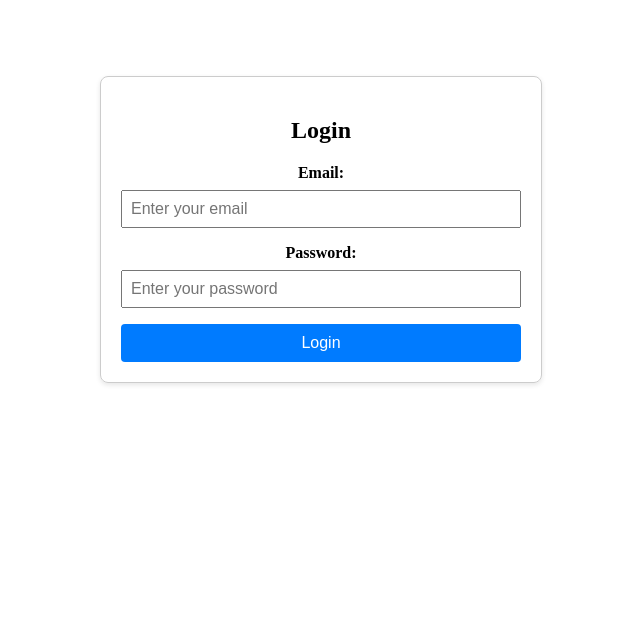
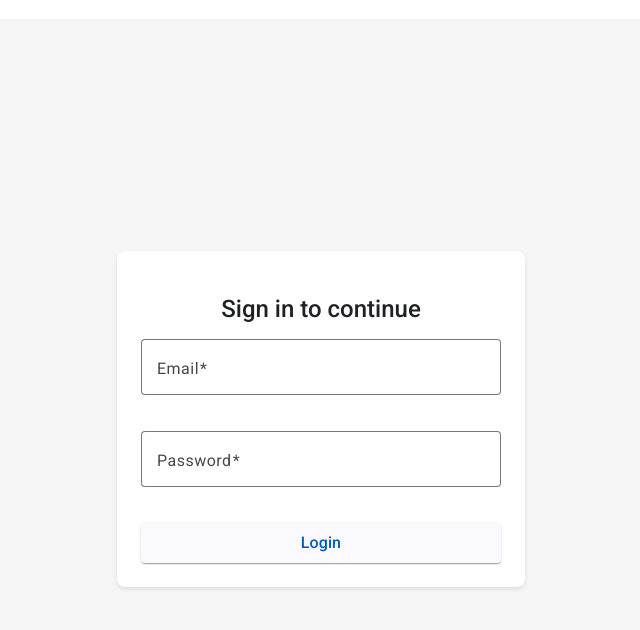
Before and after one commit to risyyz/ABCD, an Angular app in the folder abcd.client/: page /auth/login in a window 1280 px wide. Shown: the top 630 px of the page, without its empty margins (319-959 px from the left). Built offline with nearby package versions, Linux system fonts and the light colour scheme.

Commit message:
#9 style the login screen

```diff
--- a/abcd.client/src/app/auth/login/login.component.css
+++ b/abcd.client/src/app/auth/login/login.component.css
@@ -1,38 +1,81 @@
+/* Center the login container */
 .login-container {
-  max-width: 400px;
-  margin: 50px auto;
-  padding: 20px;
-  border: 1px solid #ccc;
-  border-radius: 8px;
-  box-shadow: 0 2px 5px rgba(0, 0, 0, 0.1);
+  display: flex;
+  justify-content: center;
+  align-items: center;
+  height: 100vh;
+  background-color: #f5f5f5;
+  font-family: 'Roboto', sans-serif;
 }
 
-form {
-  display: flex;
-  flex-direction: column;
+/* Style the card */
+.login-card {
+  width: 360px;
+  padding: 24px;
+  background: #fff;
+  border-radius: 8px;
+  box-shadow: 0 2px 4px rgba(0, 0, 0, 0.1);
+  text-align: center;
 }
 
-label {
-  margin-bottom: 8px;
-  font-weight: bold;
+/* Logo styling */
+.login-logo {
+  margin-bottom: 16px;
 }
 
-input {
-  margin-bottom: 16px;
-  padding: 8px;
-  font-size: 16px;
+/* Logo text styling */
+.logo-text {
+  font-size: 32px;
+  font-weight: bold;
+  color: #1a73e8; /* Use a color similar to Google's blue */
+  font-family: 'Roboto', sans-serif;
 }
 
-button {
+/* Title styling */
+.login-title {
+  font-size: 24px;
+  font-weight: 500;
+  margin-bottom: 16px;
+  color: #202124;
+  text-align: center;
+}
+
+.button-container {
+  display: flex;
+  justify-content: flex-end; /* Aligns the button to the right */
+  margin-top: 16px; /* Adds spacing above the button */
+}
+
+.login-button {
+  padding: 10px 24px; /* Optional: Adjust button padding */
+}
+
+/* Form field styling */
+mat-form-field {
+  width: 100%;
+  margin-bottom: 16px;
+}
+
+  /* Ensure the input field has a white background */
+mat-form-field .mat-form-field-flex {
+  background-color: white !important; /* Set the background color to white */
+  border-radius: 4px; /* Optional: Add rounded corners */
+  box-shadow: 0 1px 3px rgba(0, 0, 0, 0.1); /* Optional: Add a subtle shadow */
+}
+
+mat-form-field .mat-form-field-infix {
+  padding: 8px; /* Add padding inside the input */
+}
+
+/* Button styling */
+.login-button {
+  width: 100%;
   padding: 10px;
   font-size: 16px;
-  background-color: #007bff;
+  font-weight: 500;
   color: white;
   border: none;
   border-radius: 4px;
   cursor: pointer;
+  transition: background-color 0.3s ease;
 }
-
-  button:hover {
-    background-color: #0056b3;
-  }
--- a/abcd.client/src/app/auth/login/login.component.html
+++ b/abcd.client/src/app/auth/login/login.component.html
@@ -1,12 +1,16 @@
 <div class="login-container">
-  <h2>Login</h2>
-  <form>
-    <label for="email">Email:</label>
-    <input id="email" type="email" placeholder="Enter your email" required />
-
-    <label for="password">Password:</label>
-    <input id="password" type="password" placeholder="Enter your password" required />
-
-    <button type="submit">Login</button>
-  </form>
+  <div class="login-card">
+    <h2 class="login-title">Sign in to continue</h2>
+    <form>
+      <mat-form-field appearance="outline">
+        <mat-label>Email</mat-label>
+        <input matInput type="email" placeholder="Enter your email" required>
+      </mat-form-field>
+      <mat-form-field appearance="outline">
+        <mat-label>Password</mat-label>
+        <input matInput type="password" placeholder="Enter your password" required>
+      </mat-form-field>
+      <button mat-raised-button color="primary" class="login-button">Login</button>
+    </form>
+  </div>
 </div>
--- a/abcd.client/src/index.html
+++ b/abcd.client/src/index.html
@@ -6,6 +6,8 @@
   <base href="/">
   <meta name="viewport" content="width=device-width, initial-scale=1">
   <link rel="icon" type="image/x-icon" href="favicon.ico">
+  <link href="https://fonts.googleapis.com/css2?family=Roboto:wght@300;400;500&display=swap" rel="stylesheet">
+  <link href="https://fonts.googleapis.com/icon?family=Material+Icons" rel="stylesheet">
 </head>
 <body>
   <app-root></app-root>
--- a/abcd.client/src/styles.css
+++ b/abcd.client/src/styles.css
@@ -1 +1,4 @@
 /* You can add global styles to this file, and also import other style files */
+
+html, body { height: 100%; }
+body { margin: 0; font-family: Roboto, "Helvetica Neue", sans-serif; }
```
Also changed, not shown: abcd.client/src/app/auth/auth.module.ts (+9 -1 lines), abcd.client/angular.json (line endings or trailing spaces).
